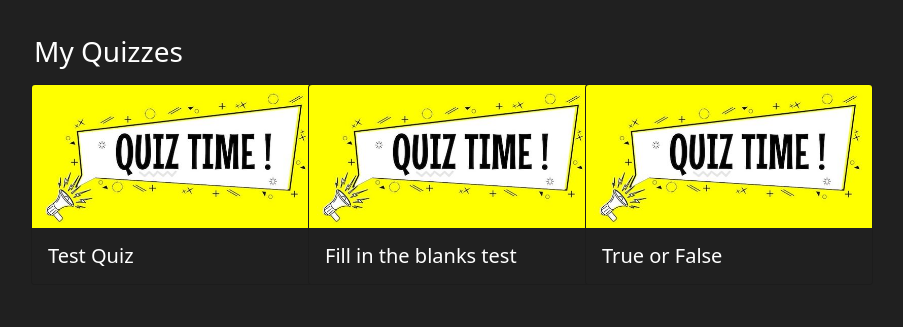
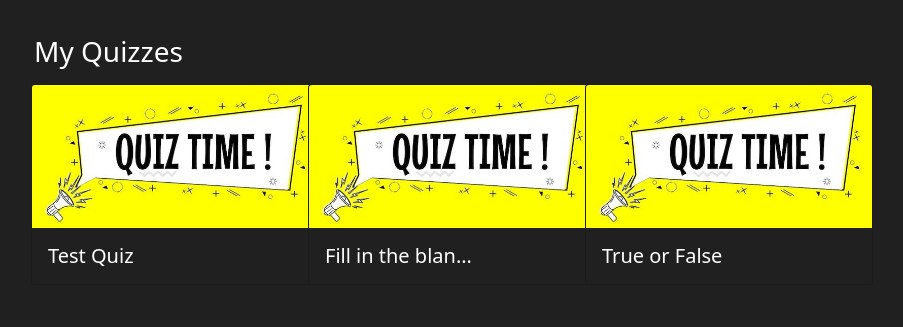
Before and after one commit to henzelss/QuizGuard, a Flask app: page /myquiz in a window 1280 px wide. Shown: the part 111-438 px from the top of the page, without its empty margins (80-983 px from the left). Run offline with Flask 3, Linux system fonts and the light colour scheme; a user stored in the database is signed in; data comes from the database, SQL or seed files in the repository; some libraries are stand-ins or nearby versions.

Commit message:
title-ellipsis

```diff
--- a/website/templates/myquiz.html
+++ b/website/templates/myquiz.html
@@ -15,7 +15,7 @@
                         <div class="card bg-night" style="width: 18rem;">
                             <img src="{{ url_for('views.images', filename='quiz.jpg') }}" class="card-img-top" alt="quiz.jpg">
                             <div class="card-body">
-                                <h5 class="card-text">{{ quiz.title }}</h5>
+                                <h5 class="card-text title-ellipsis">{{ quiz.title }}</h5>
                             </div>
                         </div>
                     </button>
```
